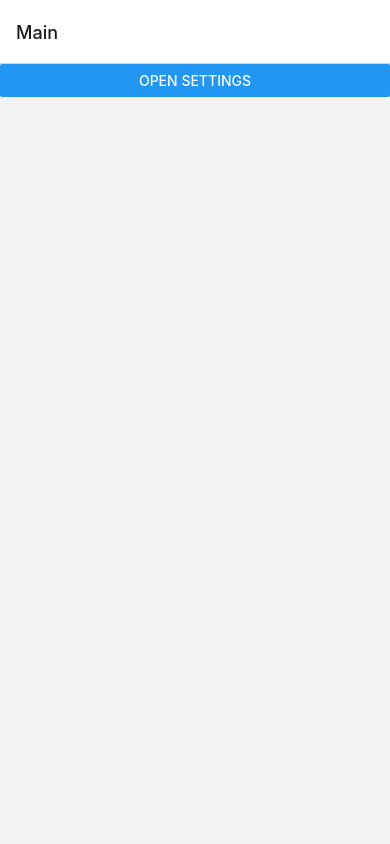
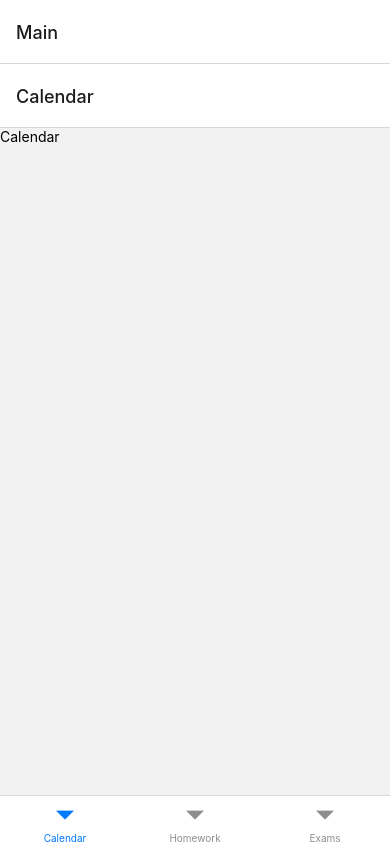
Before and after one commit to bk20dev/school-planner, a React Native app: screen /Main in a window 390 px wide. Built offline with nearby package versions, Linux system fonts and the light colour scheme.

Commit message:
Add bottom navigation

```diff
--- a/App.tsx
+++ b/App.tsx
@@ -3,11 +3,6 @@ import { Text } from 'react-native';
 import { createNativeStackNavigator } from '@react-navigation/native-stack';
 import { DefaultTheme, NavigationContainer } from '@react-navigation/native';
 import { MainScreen } from './screens/MainScreen';
-
-export type RootStackParamList = {
-  Main: undefined;
-  Settings: undefined;
-};
 
 const Stack = createNativeStackNavigator();
 
--- a/package.json
+++ b/package.json
@@ -8,6 +8,7 @@
     "eject": "expo eject"
   },
   "dependencies": {
+    "@react-navigation/bottom-tabs": "^6.0.9",
     "@react-navigation/native": "^6.0.6",
     "@react-navigation/native-stack": "^6.2.4",
     "expo": "~42.0.1",
--- a/screens/MainScreen.tsx
+++ b/screens/MainScreen.tsx
@@ -1,18 +1,15 @@
-import { Button } from 'react-native';
-import { NativeStackNavigationProp } from '@react-navigation/native-stack';
-import { RootStackParamList } from '../App';
-import { useNavigation } from '@react-navigation/native';
-import React from "react";
+import { Text } from 'react-native';
+import React from 'react';
+import { createBottomTabNavigator } from '@react-navigation/bottom-tabs';
 
-type MainScreenProp = NativeStackNavigationProp<RootStackParamList, 'Main'>;
+const Tab = createBottomTabNavigator();
 
 export const MainScreen = () => {
-  const navigator = useNavigation<MainScreenProp>();
-
   return (
-    <Button
-      title="Open settings"
-      onPress={() => navigator.navigate('Settings')}
-    />
+    <Tab.Navigator>
+      <Tab.Screen name={'Calendar'} component={() => <Text>Calendar</Text>} />
+      <Tab.Screen name={'Homework'} component={() => <Text>Homework</Text>} />
+      <Tab.Screen name={'Exams'} component={() => <Text>Exams</Text>} />
+    </Tab.Navigator>
   );
 };
```
Also changed, not shown: 1 other file (tests, documents, lock files or other folders).
